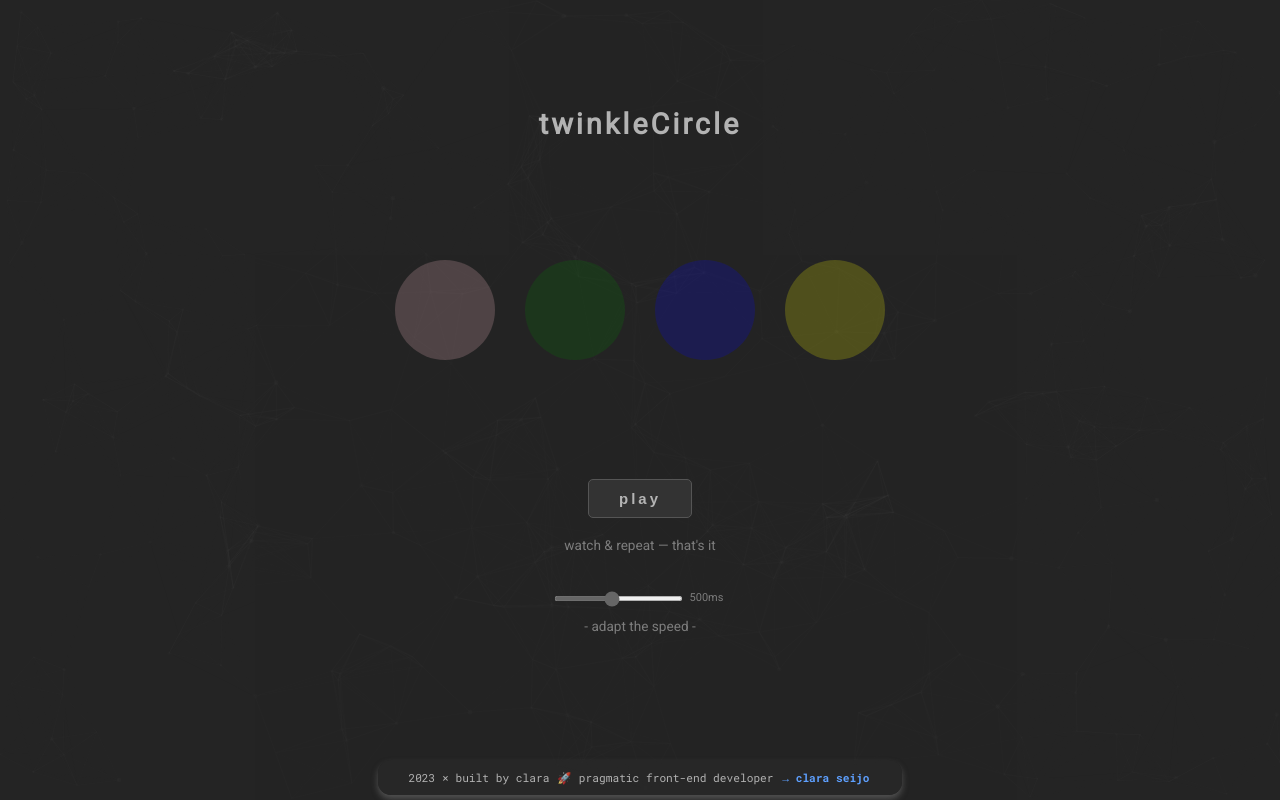
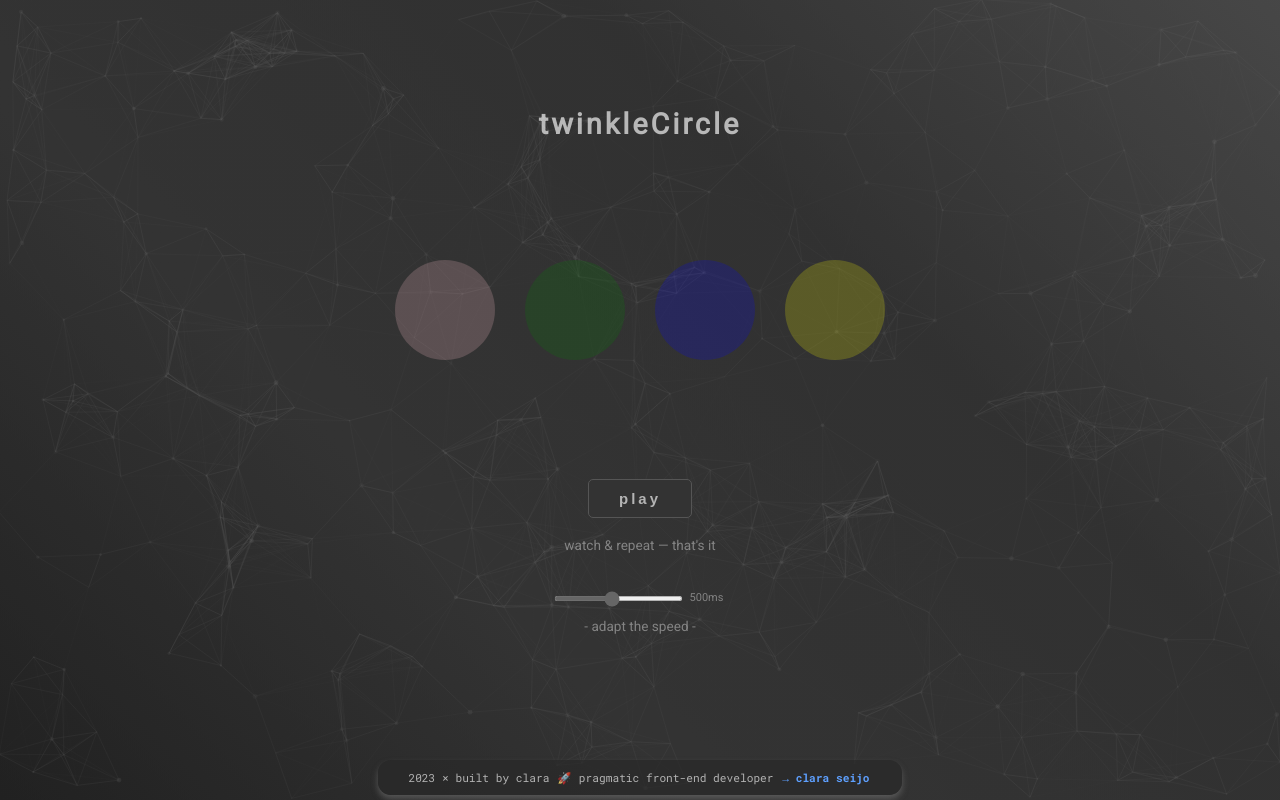
Before and after one commit to clasei/twinkle-circle, a React (Create React App) app: page / in a window 1280 px wide. Built offline with nearby package versions, Linux system fonts and the light colour scheme.

Commit message:
bacgkround updated

```diff
--- a/src/App.css
+++ b/src/App.css
@@ -25,15 +25,17 @@
 }
 
 #particles-js {
-  height: 100vh;
-  width: 100vw;
-  position: fixed;
-  -webkit-overflow-scrolling: touch;
+  height: 100%;
+  width: 100%;
+  position: absolute;
+
   margin: auto;
   top: 0;
+  bottom: 0;
+  right: 0;
   left: 0;
   overflow: hidden;
-  z-index: -1;
+  z-index: -2;
 }
 
 .CircleContainer, .ControlPanel {
--- a/src/assets/particles.js
+++ b/src/assets/particles.js
@@ -8,15 +8,15 @@ const particlesConfig = {
         }
       },
       "color": {
-        "value": "#939393"
+        "value": "#D9D9D9"
       },
       "shape": {
         "type": "circle",
-        "opacity": 0.2,
-        "color": "#939393"
+        "opacity": 1,
+        "color": "#D9D9D9"
       },
       "opacity": {
-        "value": 0.2,
+        "value": 0.4,
         "random": true
       },
       "size": {
@@ -25,8 +25,8 @@ const particlesConfig = {
       },
       "line_linked": {
         "enable": true,
-        "opacity": 0.2,
-        "color": "#939393"
+        "opacity": 0.4,
+        "color": "#D9D9D9"
       },
       "move": {
         "enable": true,
--- a/src/index.css
+++ b/src/index.css
@@ -10,7 +10,8 @@ body, html {
   z-index: -1;
   position: static;
   -webkit-overflow-scrolling: touch;
-  background: rgba(15, 15, 15, 0.7);
+  background-color: rgba(0, 0, 0, 0.42);
+  background-image: linear-gradient(45deg, #12121280, #2e2e2e80, #30303099, #4d4d4d99);
   font-family: -apple-system, BlinkMacSystemFont, 'Segoe UI', 'Roboto', 'Oxygen',
     'Ubuntu', 'Cantarell', 'Fira Sans', 'Droid Sans', 'Helvetica Neue',
     sans-serif;
```
